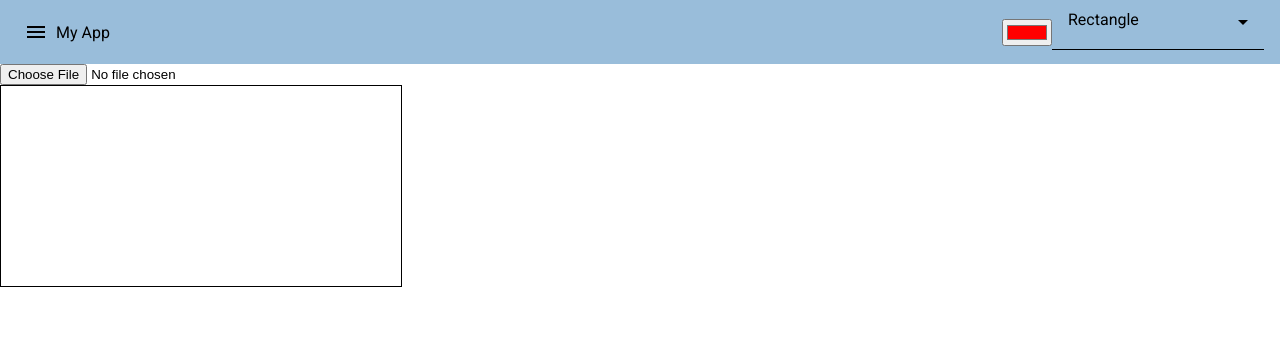
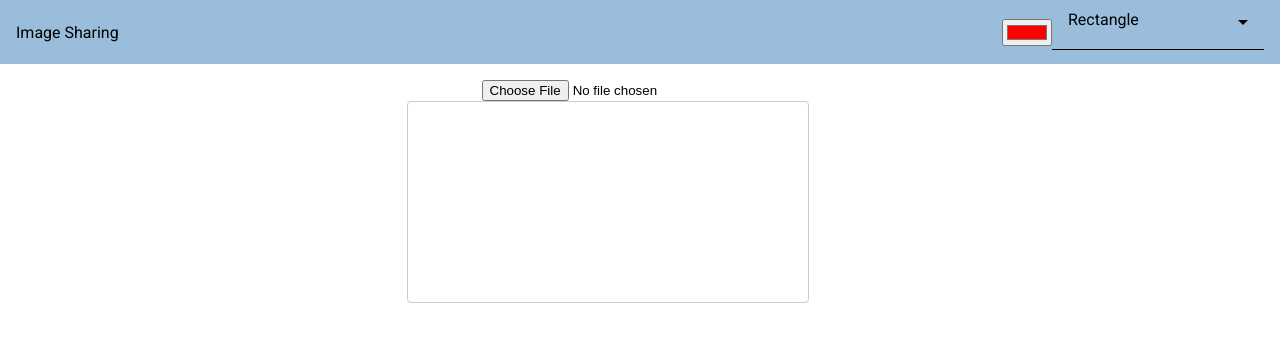
Before and after one commit to mimrot47/imageUploding, an Angular app: page / in a window 1280 px wide. Shown: the top 342 px of the page. Built offline with nearby package versions, Linux system fonts and the light colour scheme.

Commit message:
fix issue alinement

```diff
--- a/src/app/components/imageeditor/imageeditor.css
+++ b/src/app/components/imageeditor/imageeditor.css
@@ -1,12 +1,9 @@
-/* .editor-container {
-  max-width: 900px;
-  margin: 20px auto;
-  padding: 16px;
+ .editor-container {
+  width: 95%;
   text-align: center;
-  transition: border 0.3s ease;
-  border: 2px dashed transparent;
+  margin-top: 1em;
 }
-
+/*
 .editor-container.dragover {
   border-color: #3f51b5;
   background-color: #f5f5f5;
@@ -27,13 +24,14 @@
   flex-wrap: wrap;
 }
 
-canvas {
+ */
+
+ canvas {
   border: 1px solid #ccc;
   cursor: crosshair;
   max-width: 100%;
   border-radius: 4px;
-} */
-
+}
 .example-spacer {
   flex: 1 1 auto;
 }
--- a/src/app/components/imageeditor/imageeditor.html
+++ b/src/app/components/imageeditor/imageeditor.html
@@ -1,8 +1,5 @@
 <mat-toolbar style="background-color: rgb(153, 189, 218);">
-  <button matIconButton class="example-icon" aria-label="Example icon-button with menu icon">
-    <mat-icon>menu</mat-icon>
-  </button>
-  <span>My App</span>
+  <span>Image Sharing</span>
   <span class="example-spacer"></span>
     <input type="color" [(ngModel)]="selectedColor" />
     <mat-form-field>
@@ -37,15 +34,12 @@
 </mat-toolbar>
 <div class="editor-container">
   <!-- <button *ngIf="lastUploadedLink" (click)="copyLink()">Copy Link</button> -->
-
-  <div class="controls">
+    @if(imageLoaded === false){
+      <div class="controls" >
     <input type="file" accept="image/*" (change)="onFileSelected($event)" />
-
   </div>
-
-
-
+    }
   <!-- Canvas -->
-  <canvas #myCanvas width="400" height="200" style="border:1px solid black;" (mousedown)="onMouseDown($event)"
+  <canvas #myCanvas width="400" height="200" (mousedown)="onMouseDown($event)"
     (mousemove)="onMouseMove($event)" (mouseup)="onMouseUp()"></canvas>
 </div>
```
